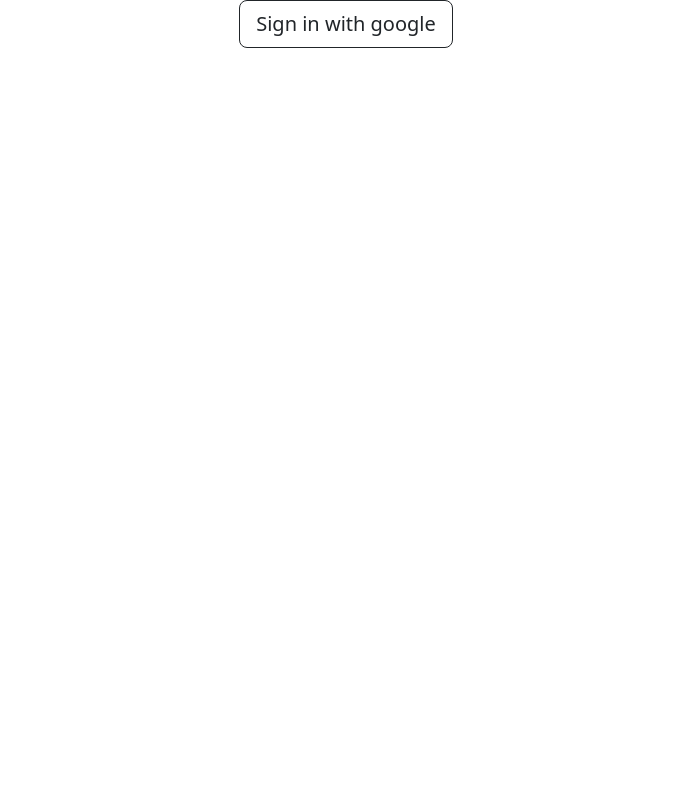
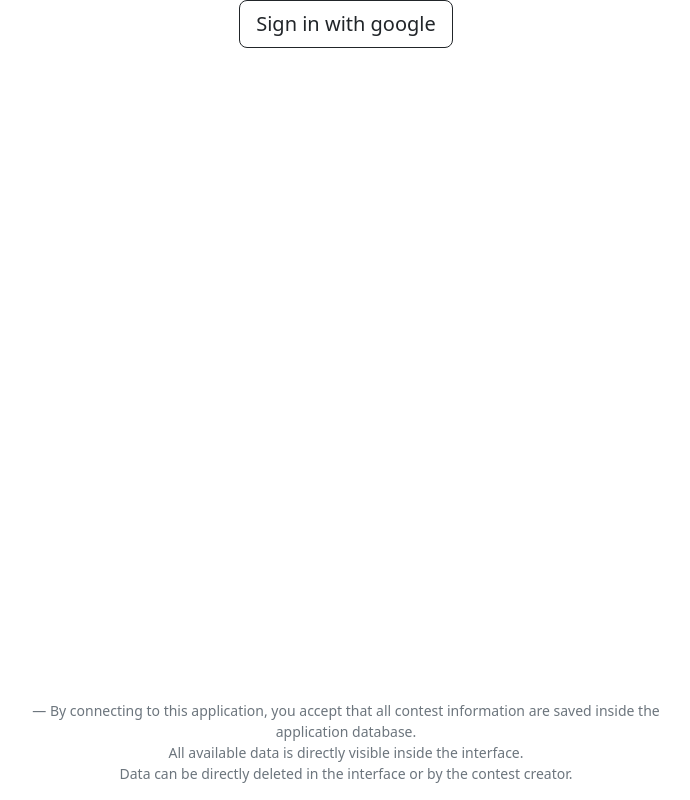
Before and after one commit to darkusagi99/kikifait, a React (Create React App) app: page / in a window 1280 px wide. Shown: the whole page, without its empty margins (294-984 px from the left). Built offline with nearby package versions, Linux system fonts and the light colour scheme; no server answers.

Commit message:
Ajout mention RGPD

```diff
--- a/src/components/Login.js
+++ b/src/components/Login.js
@@ -6,6 +6,7 @@
 const Login = () => {
   return (
     <div className="text-center">
+		<div>
 			<button className="btn btn-default btn-lg active" onClick={() => {
 				  signInWithPopup(auth, provider).then((result) => {
 					// The signed-in user info.
@@ -16,6 +17,16 @@
 			<i className="fab fa-google">
 			</i>Sign in with google</button>
 		</div>
+		<div className="position-absolute bottom-0 start-50 translate-middle-x">
+			<figure class="text-center">
+				<figcaption className="blockquote-footer">
+					By connecting to this application, you accept that all contest information are saved inside the application database.<br />
+					All available data is directly visible inside the interface.<br />
+					Data can be directly deleted in the interface or by the contest creator.
+				</figcaption>
+			</figure>
+		</div>
+    </div>
   )
 }
 
```
Lines whose indentation alone changed are shown as unchanged.
